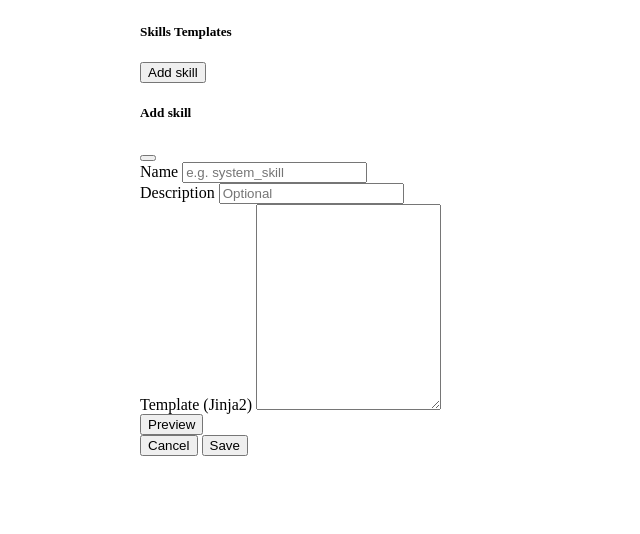
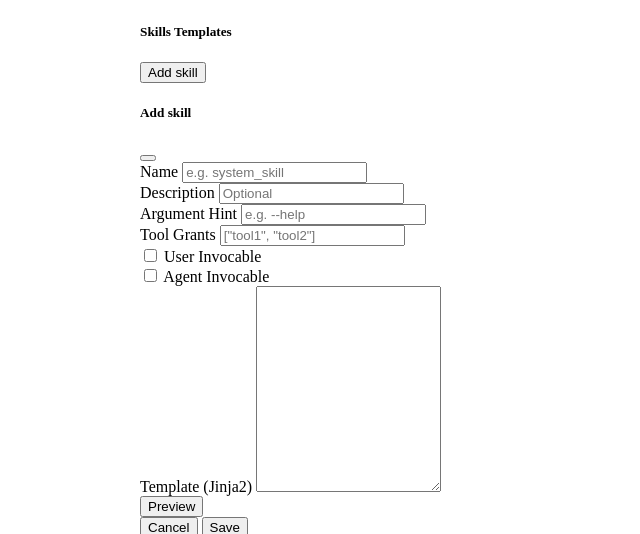
Before and after one commit to smiffy-online/dasmodel, a Python web app: template templates/skills.html in a window 1280 px wide. Shown: the part 42-576 px from the top of the page, without its empty margins (0-640 px from the left). Run offline with Jinja, Linux system fonts and the light colour scheme; the template is opened without the code that fills it, so the values that code supplies are empty.

Commit message:
Port Qwen's uncommitted work: skills schema, user detection, UI
db.py: add agent_invocable and tool_grants to create_skill() and
update_skill(); remove disable_model_invocation (dropped from schema).

main.py: add detect_user() before_request hook (sets request.user_id
from path — /mcp/ → claude, else default_user); wire request.user_id
into conversation and chat endpoints; add /api/skills/preview endpoint;
fix create_skill and update_skill API to pass all skill fields with
correct argument order (original had positional bug); remove utc field
from prompt preview render context.

templates/skills.html: fix page title; add Argument Hint, Tool Grants,
User Invocable, Agent Invocable fields to create/edit form; show badges
and arghint in list view; add Activate/Deactivate toggle button and
toggleSkillActive(); drop disable_model_invocation (dropped from schema).

config.toml.example: update to reflect current dolly production config
(model, port, shell enabled, mcp_server enabled, misti URL).

Co-Authored-By: Claude Sonnet 4.6 <noreply@anthropic.com>

```diff
--- a/templates/skills.html
+++ b/templates/skills.html
@@ -1,5 +1,5 @@
 {% extends "base.html" %}
-{% block title %}Prompts - DasModel{% endblock %}
+{% block title %}Skills - DasModel{% endblock %}
 
 {% block head %}
 <style>
@@ -49,6 +49,30 @@
             <input type="text" class="form-control" id="skill-desc" placeholder="Optional">
           </div>
         </div>
+        <div class="row mb-3">
+          <div class="col-6">
+            <label for="skill-arghint" class="form-label">Argument Hint</label>
+            <input type="text" class="form-control" id="skill-arghint" placeholder="e.g. --help">
+          </div>
+          <div class="col-6">
+            <label for="skill-toolgrants" class="form-label">Tool Grants</label>
+            <input type="text" class="form-control" id="skill-toolgrants" placeholder='["tool1", "tool2"]'>
+          </div>
+        </div>
+        <div class="row mb-3">
+          <div class="col-6">
+            <div class="form-check form-switch">
+              <input class="form-check-input" type="checkbox" id="skill-userinvocable">
+              <label class="form-check-label" for="skill-userinvocable">User Invocable</label>
+            </div>
+          </div>
+          <div class="col-6">
+            <div class="form-check form-switch">
+              <input class="form-check-input" type="checkbox" id="skill-agentinvocable">
+              <label class="form-check-label" for="skill-agentinvocable">Agent Invocable</label>
+            </div>
+          </div>
+        </div>
         <div class="mb-3">
           <label for="skill-template" class="form-label">Template (Jinja2)</label>
           <textarea class="form-control prompt-template" id="skill-template" rows="12"></textarea>
@@ -95,19 +119,25 @@
                                : '<span class="badge text-bg-secondary">Inactive</span>';
       const isSystem = p.id === 1;
       const desc = p.description ? '<small class="text-body-secondary ms-2">' + escapeHtml(p.description) + '</small>' : '';
+      const arghint = p.argument_hint ? '<small class="text-body-secondary ms-2">[' + escapeHtml(p.argument_hint) + ']</small>' : '';
+      const userInvocable = p.user_invocable ? '<small class="badge text-bg-info ms-1">User</small>' : '';
+      const agentInvocable = p.agent_invocable ? '<small class="badge text-bg-info ms-1">Agent</small>' : '';
 
       html += '<div class="list-group-item">'
         + '<div class="d-flex justify-content-between align-items-start">'
         + '<div>'
         + '<strong>' + escapeHtml(p.name) + '</strong> '
-        + active + desc
+        + active + desc + arghint + userInvocable + agentInvocable
         + '<div class="mt-1"><small class="text-body-secondary">Updated: ' + (p.updated_at || p.created_at) + '</small></div>'
         + '</div>'
-        + '<div class="d-flex gap-2">'
-        + '<button class="btn btn-sm btn-outline-secondary btn-edit" data-id="' + p.id + '">Edit</button>';
+        + '<div class="d-flex gap-2 flex-wrap">'
+        + '<button class="btn btn-sm btn-outline-secondary btn-edit" data-id="' + p.id + '">Edit</button>'
+        + '<button class="btn btn-sm btn-outline-success btn-toggle-active" data-id="' + p.id + '" data-active="' + p.active + '">'
+        + (p.active ? 'Deactivate' : 'Activate')
+        + '</button>';
 
       if (!isSystem) {
-        html += '<button class="btn btn-sm btn-outline-danger btn-delete" data-id="' + p.id + '">Del</button>';
+        html += '<button class="btn btn-sm btn-outline-danger btn-delete" data-id="' + p.id + '">Delete</button>';
       }
 
       html += '</div></div></div>';
@@ -118,8 +148,11 @@
     listEl.querySelectorAll('.btn-edit').forEach(function(el) {
       el.addEventListener('click', function() { editSkill(parseInt(this.dataset.id)); });
     });
+    listEl.querySelectorAll('.btn-toggle-active').forEach(function(el) {
+      el.addEventListener('click', function() { toggleSkillActive(parseInt(this.dataset.id)); });
+    });
     listEl.querySelectorAll('.btn-delete').forEach(function(el) {
-      el.addEventListener('click', function() { deleteSkill (parseInt(this.dataset.id)); });
+      el.addEventListener('click', function() { deleteSkill(parseInt(this.dataset.id)); });
     });
   }
 
@@ -134,6 +167,10 @@
     document.getElementById('skill-id').value = '';
     document.getElementById('skill-name').value = '';
     document.getElementById('skill-desc').value = '';
+    document.getElementById('skill-arghint').value = '';
+    document.getElementById('skill-toolgrants').value = '';
+    document.getElementById('skill-userinvocable').checked = false;
+    document.getElementById('skill-agentinvocable').checked = false;
     document.getElementById('skill-template').value = '';
     document.getElementById('preview-area').style.display = 'none';
     modal.show();
@@ -146,6 +183,10 @@
     document.getElementById('skill-id').value = id;
     document.getElementById('skill-name').value = p.name;
     document.getElementById('skill-desc').value = p.description || '';
+    document.getElementById('skill-arghint').value = p.argument_hint || '';
+    document.getElementById('skill-toolgrants').value = p.tool_grants || '';
+    document.getElementById('skill-userinvocable').checked = !!p.user_invocable;
+    document.getElementById('skill-agentinvocable').checked = !!p.agent_invocable;
     document.getElementById('skill-template').value = p.template;
     document.getElementById('preview-area').style.display = 'none';
     modal.show();
@@ -156,10 +197,25 @@
     const name = document.getElementById('skill-name').value.trim();
     const template = document.getElementById('skill-template').value.trim();
     const description = document.getElementById('skill-desc').value.trim();
+    const argument_hint = document.getElementById('skill-arghint').value.trim();
+    const tool_grants = document.getElementById('skill-toolgrants').value.trim();
+    const user_invocable = document.getElementById('skill-userinvocable').checked;
+    const agent_invocable = document.getElementById('skill-agentinvocable').checked;
 
-    if (!name || !template) return;
+    if (!name || !template) {
+      alert('Name and Template are required');
+      return;
+    }
 
-    const body = {name: name, template: template, description: description};
+    const body = {
+      name: name,
+      template: template,
+      description: description || null,
+      argument_hint: argument_hint || null,
+      tool_grants: tool_grants || null,
+      user_invocable: user_invocable,
+      agent_invocable: agent_invocable
+    };
 
     if (id) {
       await fetch('/api/skills/' + id, {
@@ -205,6 +261,19 @@
     }
   });
 
+  async function toggleSkillActive(id) {
+    const resp = await fetch('/api/skills/' + id + '/toggle', {
+      method: 'POST',
+      headers: {'Content-Type': 'application/json'}
+    });
+    if (!resp.ok) {
+      const data = await resp.json();
+      alert(data.error || 'Failed to toggle');
+      return;
+    }
+    loadSkills();
+  }
+
   async function deleteSkill(id) {
     if (!confirm('Delete this skill?')) return;
     const resp = await fetch('/api/skills/' + id, {method: 'DELETE'});
```
Also changed, not shown: db.py (+10 -7 lines), main.py (+56 -15 lines), 1 other file.
